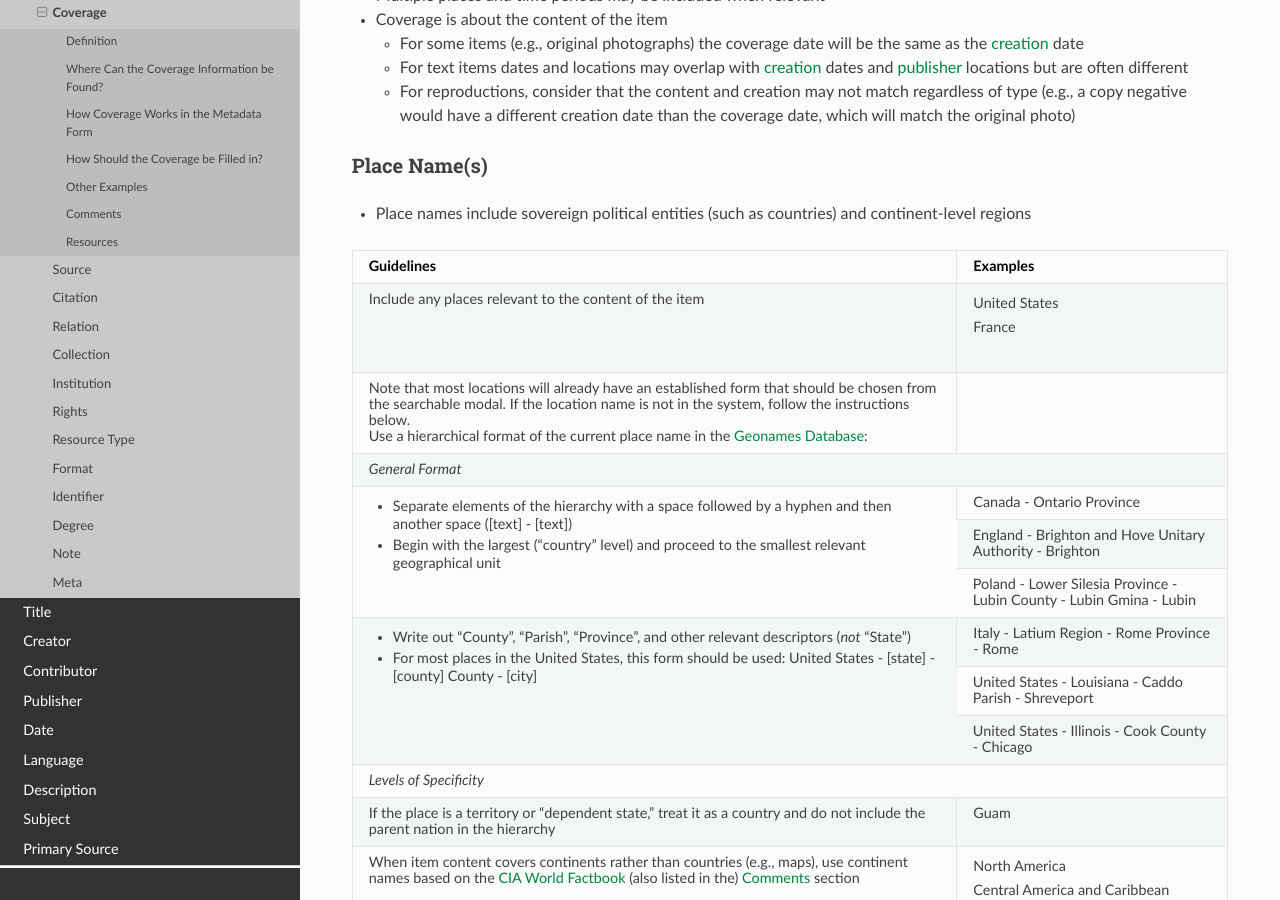
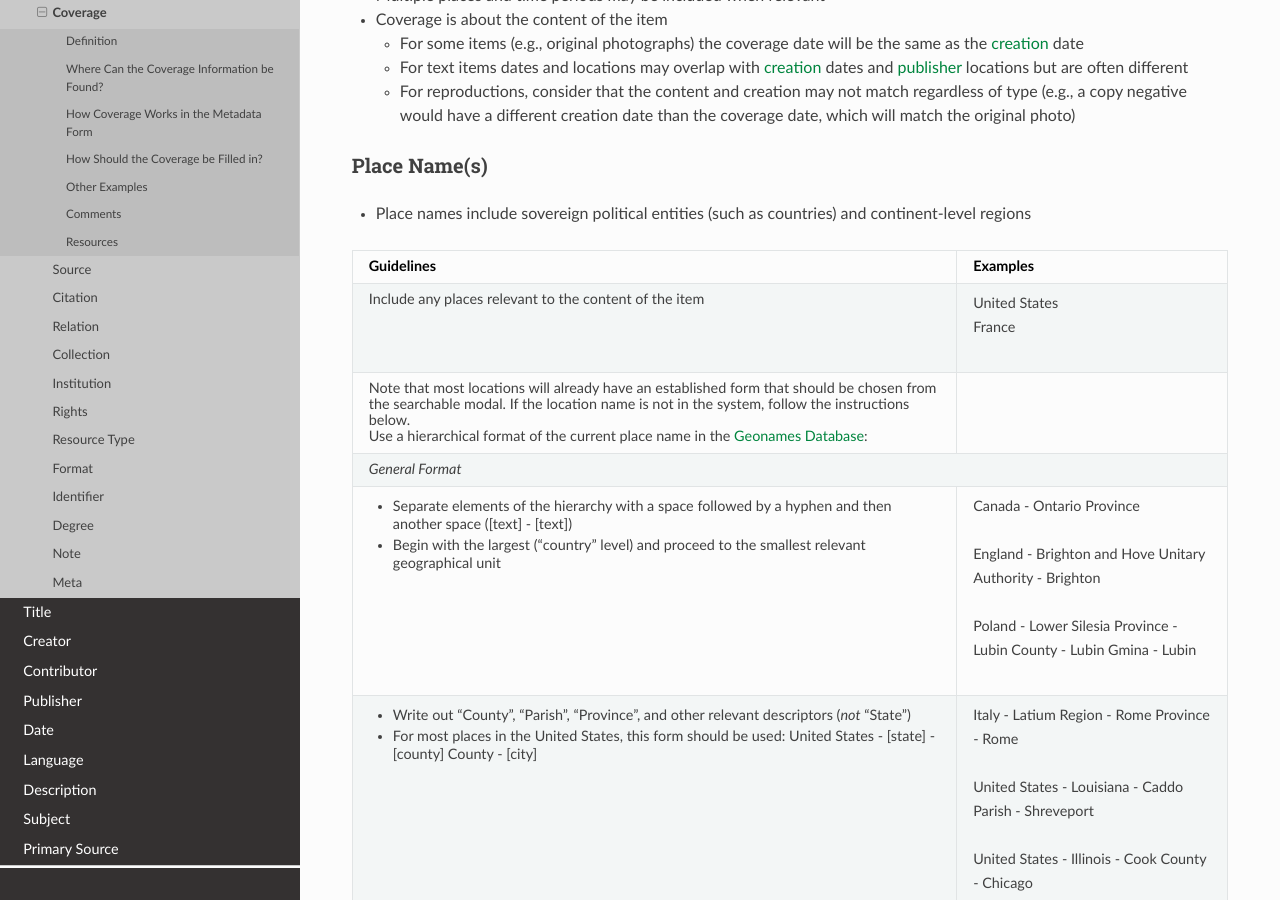
Before and after one commit to unt-libraries/untl-metadata-documentation, a Sphinx documentation site: the page built from docs/fields/coverage.rst, in a window 1280 px wide and 900 px high, scrolled down 2020 px. Built offline with Sphinx 7.4.7 and the Read the Docs theme 3.1.0, drawn with Linux system fonts in a browser that asks for light colours.

```diff
--- a/docs/fields/coverage.rst
+++ b/docs/fields/coverage.rst
@@ -128,21 +128,21 @@ Place Name(s)
 +-------------------------------------------------------------------------------+------------------------------------------------+
 |*General Format*                                                                                                                |
 +-------------------------------------------------------------------------------+------------------------------------------------+
-|-  Separate elements of the hierarchy with a space followed by a hyphen and    |Canada - Ontario Province                       |
-|   then another space ([text] - [text])                                        +------------------------------------------------+
-|                                                                               |England - Brighton and Hove Unitary Authority - |
-|-  Begin with the largest ("country" level) and proceed to the smallest        |Brighton                                        |
-|   relevant geographical unit                                                  +------------------------------------------------+
-|                                                                               |Poland - Lower Silesia Province -               |
-|                                                                               |Lubin County - Lubin Gmina - Lubin              |
+|-  Separate elements of the hierarchy with a space followed by a hyphen and    | | Canada - Ontario Province                    |
+|   then another space ([text] - [text])                                        |                                                |
+|                                                                               | | England - Brighton and Hove Unitary          |
+|-  Begin with the largest ("country" level) and proceed to the smallest        |   Authority - Brighton                         |
+|   relevant geographical unit                                                  |                                                |
+|                                                                               | | Poland - Lower Silesia Province -            |
+|                                                                               |   Lubin County - Lubin Gmina - Lubin           |
 +-------------------------------------------------------------------------------+------------------------------------------------+
-|-  Write out "County", "Parish", "Province", and other relevant descriptors    |Italy - Latium Region - Rome Province - Rome    |
-|   (*not* "State")                                                             +------------------------------------------------+
-|-  For most places in the United States, this form should be used:             |United States - Louisiana - Caddo Parish -      |
-|   United States - [state] - [county] County - [city]                          |Shreveport                                      |
-|                                                                               +------------------------------------------------+
-|                                                                               |United States - Illinois - Cook County -        |
-|                                                                               |Chicago                                         |
+|-  Write out "County", "Parish", "Province", and other relevant descriptors    | | Italy - Latium Region - Rome Province - Rome |
+|   (*not* "State")                                                             |                                                |
+|-  For most places in the United States, this form should be used:             | | United States - Louisiana - Caddo Parish -   |
+|   United States - [state] - [county] County - [city]                          |   Shreveport                                   |
+|                                                                               |                                                |
+|                                                                               | | United States - Illinois - Cook County -     |
+|                                                                               |   Chicago                                      |
 +-------------------------------------------------------------------------------+------------------------------------------------+
 |*Levels of Specificity*                                                                                                         |
 +-------------------------------------------------------------------------------+------------------------------------------------+
@@ -163,27 +163,27 @@ Place Name(s)
 |                                                                               | | etc.                                         |
 +-------------------------------------------------------------------------------+------------------------------------------------+
 |For bodies of water (lakes, rivers, oceans, etc.) and geographic landmarks     | | *Coverage Place:* United States - Texas      |
-|(e.g., mountains):                                                             |                                                |
-|                                                                               | | *Keyword:* Neches River                      |
+|(e.g., mountains):                                                             | | *Keyword:* Neches River                      |
+|                                                                               |                                                |
 |- Include the most specific location that is relevant (e.g., country, region,  |                                                |
-|  county, state, etc.) *or*                                                    +------------------------------------------------+
-|- Leave the coverage place blank for oceans or landmarks that are not          |*Keyword:* Atlantic Ocean                       |
+|  county, state, etc.) *or*                                                    |                                                |
+|- Leave the coverage place blank for oceans or landmarks that are not          | | *Keyword:* Atlantic Ocean                    |
 |  contained in a specific region                                               |                                                |
 +-------------------------------------------------------------------------------+------------------------------------------------+
 |Do not include:                                                                | | *Coverage Place:* United States - Texas -    |
 |                                                                               |   Palo Pinto County - Mineral Wells            |
-|- Any levels smaller than the "city" or populated place levels (parks,         |                                                |
-|  neighborhoods, etc.)                                                         | | *Keyword:* Crazy Park                        |
+|- Any levels smaller than the "city" or populated place levels (parks,         | | *Keyword:* Crazy Park                        |
+|  neighborhoods, etc.)                                                         |                                                |
 |- Names of military installations that are not also designated as "populated   |                                                |
-|  places"                                                                      +------------------------------------------------+
-|- Geographic regions other than continents (e.g., Midwest)                     |*Keyword:* New England                          |
+|  places"                                                                      |                                                |
+|- Geographic regions other than continents (e.g., Midwest)                     | | *Keyword:* New England                       |
 |                                                                               |                                                |
 |Proper names can be included as :ref:`keywords <subject-keywords>`             |                                                |
 +-------------------------------------------------------------------------------+------------------------------------------------+
 |For a neighborhood, subdivision, or other non-populated place:                 | | *Coverage Place:* United States - Texas -    |
 |                                                                               |   Taylor County - Abilene                      |
 |- Use the smallest appropriate level (usually a county or city)                | | *Keyword:* Brook Hollow Subdivision          |
-|- Add the name of the area as a keyword, using the full name/designation       +------------------------------------------------+
+|- Add the name of the area as a keyword, using the full name/designation       |                                                |
 |                                                                               | | *Coverage Place:* United States - Texas -    |
 |                                                                               |   Taylor County                                |
 |                                                                               | | *Keyword:* Camp Barkeley                     |
@@ -198,14 +198,14 @@ Place Name(s)
 +-------------------------------------------------------------------------------+------------------------------------------------+
 |*Name Changes*                                                                                                                  |
 +-------------------------------------------------------------------------------+------------------------------------------------+
-|-   If the region being described has changed names or restructured, use the   |*Coverage Place:* Puerto Rico                   |
-|    current name                                                               |                                                |
-|                                                                               |*Keyword:* Porto Rico                           |
-|-   Variant names may be included as :ref:`keywords <subject-keywords>` and may+------------------------------------------------+
+|-   If the region being described has changed names or restructured, use the   | | *Coverage Place:* Puerto Rico                |
+|    current name                                                               | | *Keyword:* Porto Rico                        |
+|                                                                               |                                                |
+|-   Variant names may be included as :ref:`keywords <subject-keywords>` and may|                                                |
 |    be used in other text fields when describing the item/content              | | *Coverage Place:* Vietnam - Ho Chi Minh      |
 |                                                                               |   Municipality - Ho Chi Mihn City              |
-|If the previous hierarchy or version of a place name is important, it may also |                                                |
-|be added as a :ref:`historic place name <coverage-historic>`                   | | *Historic Place Name:* Vietnam - Saigon      |
+|If the previous hierarchy or version of a place name is important, it may also | | *Historic Place Name:* Vietnam - Saigon      |
+|be added as a :ref:`historic place name <coverage-historic>`                   |                                                |
 +-------------------------------------------------------------------------------+------------------------------------------------+
 
 Exceptions
```
Also changed, not shown: docs/fields/relation.rst (+40 -41 lines), docs/fields/resource-type.rst (+12 -12 lines), docs/fields/subject.rst (+14 -14 lines).
